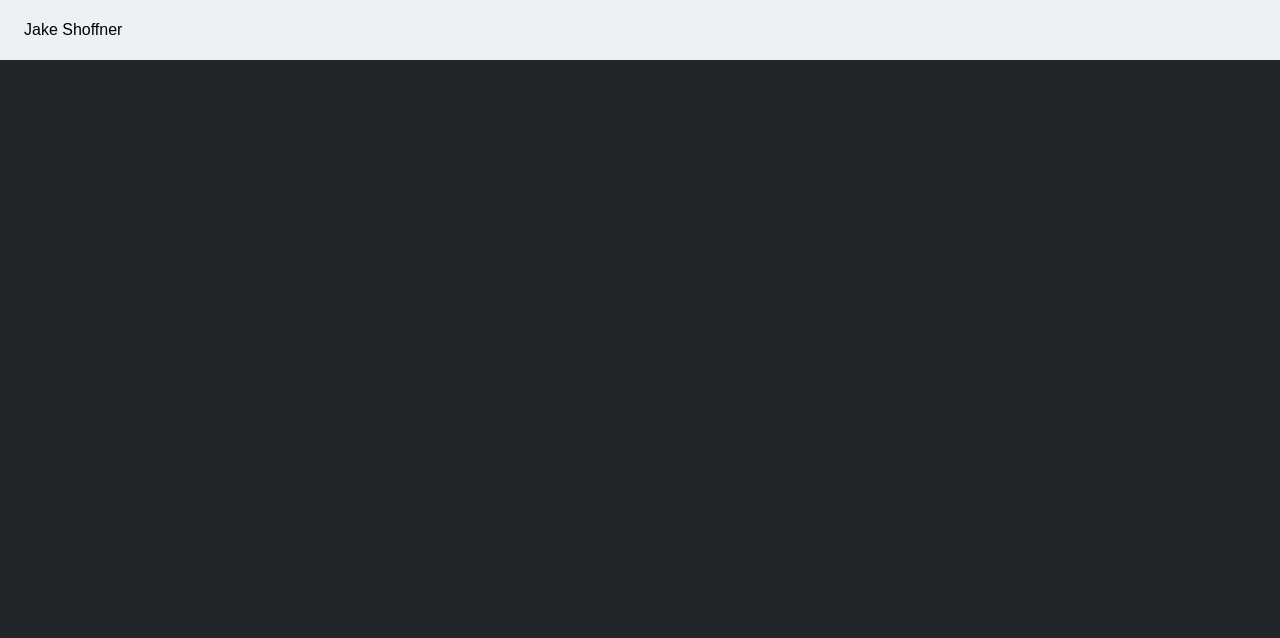
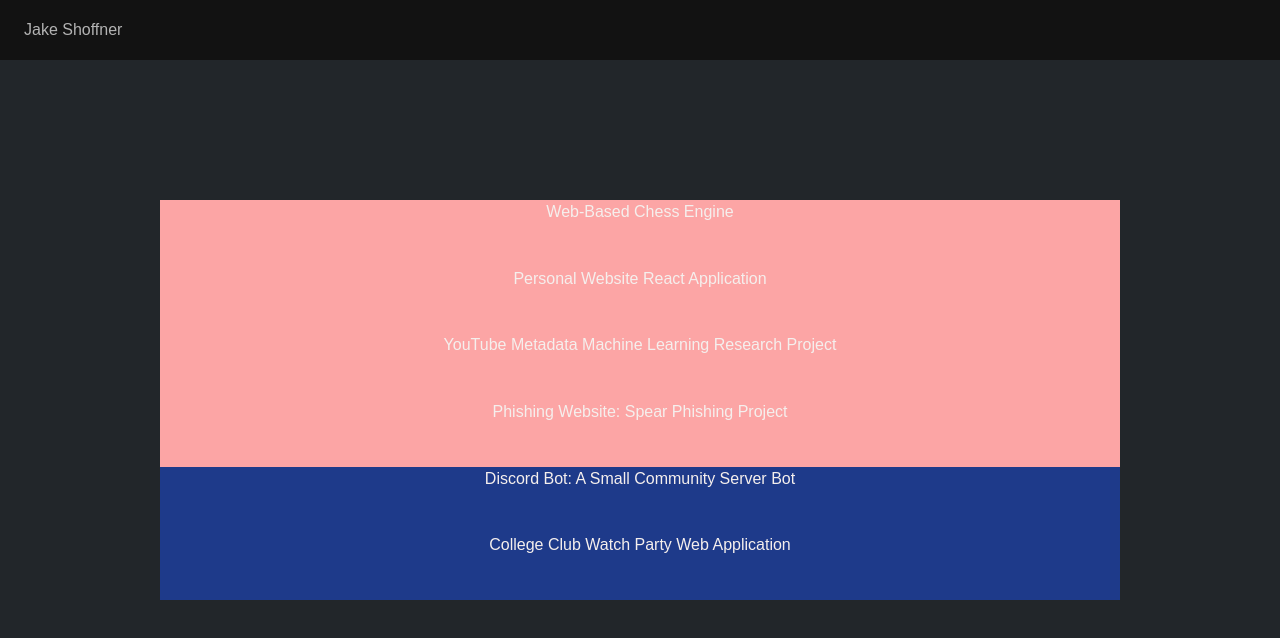
Before and after one commit to Jxk0be/Jake-Shoffner-SWE-Student, a React (Create React App) app: page /projects in a window 1280 px wide. Shown: the top 638 px of the page. Built offline with nearby package versions, Linux system fonts and the light colour scheme; some icons are missing.

Commit message:
style: Starting to structure the projects page as well as some sidebar tweaks (#6)

```diff
--- a/src/App.js
+++ b/src/App.js
@@ -12,7 +12,7 @@
       <MobileNav />
       <div className='flex'>
         <Sidebar />
-          <div className='w-full md:h-screen h-full flex justify-between items-center flex-col md:pb-0'>
+          <div className='w-screen md:h-screen h-full flex justify-center items-center flex-col md:pb-0'>
           <Routes>
             <Route index element={<Hero />} />
             <Route path="/home" element={<Hero />} />
--- a/src/components/MobileNav.jsx
+++ b/src/components/MobileNav.jsx
@@ -7,7 +7,7 @@
   const [mobile, setMobile] = useState(true);
 
   return (
-    <div className={`lg:hidden fixed bg-[#eef1f4] flex px-6 justify-between items-center w-full h-[60px] text-black z-10`}>
+    <div className={`lg:hidden fixed bg-[#121212] flex px-6 justify-between items-center w-full h-[60px] text-[#b3b3b3] z-10`}>
         <h1>Jake Shoffner</h1>
         <div onClick={() => setMobile(!mobile)} className='text-[#59A5D8]'>
           <h1 className='cursor-pointer'><Icon className='text-[35px]' icon="game-icons:multi-directions" /></h1>
--- a/src/components/Sidebar.jsx
+++ b/src/components/Sidebar.jsx
@@ -9,41 +9,41 @@
   const navArray = nav.split("");
 
   return (
-    <div className={`hidden items-center text-black text-[17px] font-bold fixed z-30 drop-shadow-xl bg-[#eef1f4] duration-300 h-screen lg:flex justify-center md:w-[170px] ${sidebar ? 'ml-[-120px]' : ''}`}>
+    <div className={`hidden items-center text-[#b3b3b3] text-[17px] font-bold fixed z-30 drop-shadow-xl bg-[#121212] duration-300 h-screen lg:flex justify-center md:w-[170px] ${sidebar ? 'ml-[-120px]' : ''}`}>
       {/* This is the click-able icon that opens the sidebar */}
 
       <div className={`mr-[40px] z-10 flex noSelect justify-between flex-col h-[300px] ${sidebar ? 'opacity-0' : ''}`}>
 
         <Link to="/home">
-          <div onClick={() => setSidebar(!sidebar)} className='flex group justify-between w-[160px] bg-[#59A5DA] hover:bg-white py-2 hover:text-[#59A5DA] rounded-xl pr-2 pl-5 hover:scale-105 cursor-pointer duration-300'>
+          <div onClick={() => setSidebar(!sidebar)} className='flex group justify-between w-[160px] bg-[#212121] hover:bg-white py-2 hover:text-[#212121] rounded-xl pr-2 pl-5 hover:scale-105 cursor-pointer duration-300'>
             <Icon className='text-3xl group-hover:rotate-90 duration-300' icon="ion:home" />
             <h1>Home</h1>
           </div>
         </Link>
 
         <Link to="/experience">
-          <div onClick={() => setSidebar(!sidebar)} className='flex group justify-between w-[160px] bg-[#59A5DA] hover:bg-white py-2 hover:text-[#59A5DA] rounded-xl pr-2 pl-5 hover:scale-105 cursor-pointer duration-300'>
+          <div onClick={() => setSidebar(!sidebar)} className='flex group justify-between w-[160px] bg-[#212121] hover:bg-white py-2 hover:text-[#212121] rounded-xl pr-2 pl-5 hover:scale-105 cursor-pointer duration-300'>
             <Icon className='text-3xl group-hover:rotate-90 duration-300' icon="cryptocurrency:xp" />
             <h1>Experience</h1>
           </div>
         </Link>
 
         <Link to="/projects">
-          <div onClick={() => setSidebar(!sidebar)} className='flex group justify-between w-[160px] bg-[#59A5DA] hover:bg-[#ffffff] py-2 hover:text-[#59A5DA] rounded-xl pr-2 pl-5 hover:scale-105 cursor-pointer duration-300'>
+          <div onClick={() => setSidebar(!sidebar)} className='flex group justify-between w-[160px] bg-[#212121] hover:bg-white py-2 hover:text-[#212121] rounded-xl pr-2 pl-5 hover:scale-105 cursor-pointer duration-300'>
             <Icon className='text-3xl group-hover:rotate-90 duration-300' icon="file-icons:ionic-project" />
             <h1>Projects</h1>
           </div>
         </Link>
 
         <a href="https://github.com/Jxk0be" target='_blank' rel="noreferrer">
-          <div onClick={() => setSidebar(!sidebar)} className='flex group justify-between w-[160px] bg-[#59A5DA] hover:bg-white py-2 hover:text-[#59A5DA] rounded-xl pr-2 pl-5 hover:scale-105 cursor-pointer duration-300'>
+          <div onClick={() => setSidebar(!sidebar)} className='flex group justify-between w-[160px] bg-[#212121] hover:bg-white py-2 hover:text-[#212121] rounded-xl pr-2 pl-5 hover:scale-105 cursor-pointer duration-300'>
             <Icon className='text-3xl group-hover:rotate-90 duration-300' icon="ri:github-fill" />
             <h1>GitHub</h1>
           </div>
         </a>
 
         <a href="https://www.linkedin.com/in/jacobshoffner/" target='_blank' rel="noreferrer">
-          <div onClick={() => setSidebar(!sidebar)} className='flex group justify-between w-[160px] bg-[#59A5DA] hover:bg-white py-2 hover:text-[#59A5DA] rounded-xl pr-2 pl-5 hover:scale-105 cursor-pointer duration-300'>
+          <div onClick={() => setSidebar(!sidebar)} className='flex group justify-between w-[160px] bg-[#212121] hover:bg-white py-2 hover:text-[#212121] rounded-xl pr-2 pl-5 hover:scale-105 cursor-pointer duration-300'>
             <Icon className='text-3xl group-hover:rotate-90 duration-300' icon="uil:linkedin" />
             <h1>Linkedin</h1>
           </div>
@@ -51,7 +51,7 @@
 
       </div>
 
-      {sidebar ? <div onClick={() => setSidebar(!sidebar)} className='bg-[#59A5DA] font-semibold ml-[-79px] px-1.5 py-1 rounded-xl z-40 cursor-pointer select-none duration-150 items-center flex flex-col text-xl'>
+      {sidebar ? <div onClick={() => setSidebar(!sidebar)} className='bg-[#212121] hover:bg-white hover:text-[#212121] font-semibold ml-[-79px] px-1.5 py-1 rounded-xl z-40 cursor-pointer select-none duration-300 items-center flex flex-col text-xl group'>
         {navArray.map((x, index) => <h1 key={index}>{x}</h1>)}
       </div> :
        ``}
--- a/src/pages/Hero.jsx
+++ b/src/pages/Hero.jsx
@@ -4,7 +4,7 @@
 const Hero = () => {
   return (
     <div className='w-full h-full flex justify-between items-center flex-col text-[#F5EFED] md:pl-[80px] md:pr-[50px] md:max-w-[1500px]'>
-      <div className='grid md:grid-rows-1 h-full grid-flow-col w-full grid-rows-2 m-[5vh] gap-x-10 gap-y-12 px-4 md:px-0'>
+      <div className='grid md:grid-rows-1 h-full grid-flow-col w-full grid-rows-2 m-[5vh] gap-x-10 gap-y-12 px-4 lg:px-0'>
 
         <div className='flex flex-col justify-center md:min-w-[550px] md:h-full h-[300px]'>
 
--- a/src/pages/Projects.jsx
+++ b/src/pages/Projects.jsx
@@ -1,8 +1,25 @@
-import React from 'react'
+import React from 'react';
+import data from '../websiteData.json';
 
 const Projects = () => {
   return (
-    <div>Projects Page</div>
+    <div className='w-3/4 h-1/2 flex justify-between flex-col text-[#F5EFED] lg:max-w-[1500px] bg-slate-400 lg:ml-[50px] xlg:ml-0'>
+      <div className='grid h-full w-full bg-blue-900 grid-cols-1 lg:grid-cols-2 lg:gap-x-10 lg:gap-y-20 text-center'>
+        {data.projects.map((data) => {
+          return (<h1 className='bg-red-300'>{data.title}</h1>);
+        })}
+
+        {data.WIPs.map((data) => {
+          return (<h1>{data.title}</h1>);
+        })}
+        {/* <div className='w-full bg-red-400 h-full'>
+          yo
+        </div>
+        <div className='w-full bg-red-500'>
+          dude
+        </div> */}
+      </div>
+    </div>
   )
 }
 
--- a/tailwind.config.js
+++ b/tailwind.config.js
@@ -13,6 +13,8 @@
 
       'lg': '1440px',
       // => @media (min-width: 1440px) { ... }
+
+      'xlg': '2000px',
     },
   },
   plugins: [],
```
